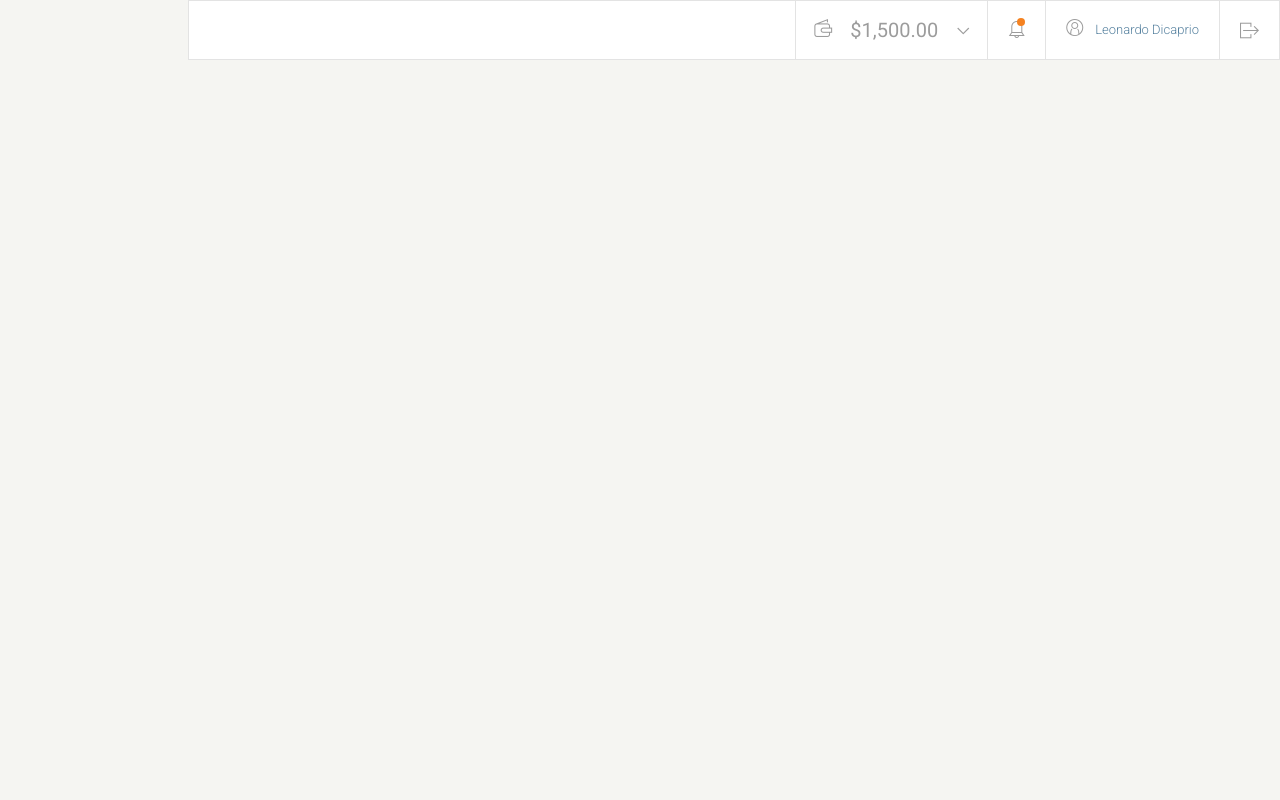
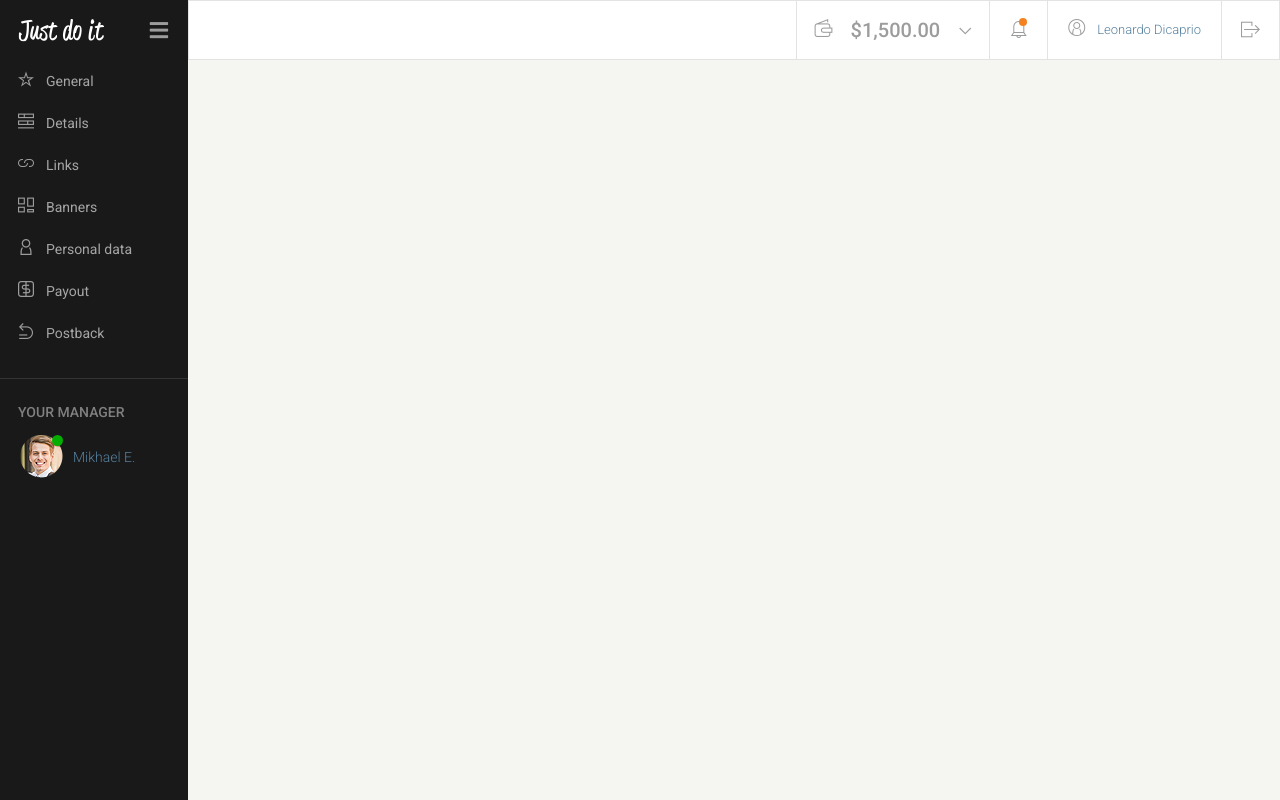
Before and after one commit to PawelZurawka/Admin-Panel, a website: page index.html in a window 1280 px wide. Drawn offline with Linux system fonts and the light colour scheme.

Commit message:
Finished sidebar section

```diff
--- a/index.html
+++ b/index.html
@@ -15,27 +15,88 @@
                 <ul class="container--fluid top-bar">
                     <li class="top-bar__wallet">
                         <button class="top-bar__wallet-button top-bar__button">
-                            <i class="icon icon--wallet top-bar__wallet-icon"></i>
+                            <i class="icon icon-wallet top-bar__wallet-icon"></i>
                             <span class="top-bar__money">$1,500.00</span>
-                            <i class="icon icon--arrow-down top-bar__arrow-icon"></i>
+                            <i class="icon icon-arrow-down top-bar__arrow-icon"></i>
                         </button>
                     </li>
                     <li class="top-bar__notification">
                         <button class="top-bar__notification-button top-bar__button">
-                            <i class="icon icon--notification top-bar__notification-icon"></i>
+                            <i class="icon icon-notification top-bar__notification-icon"></i>
                         </button>
                     </li>
                     <li class="top-bar__profile">
-                        <i class="icon icon--profile top-bar__profile-icon"></i>
+                        <i class="icon icon-profile top-bar__profile-icon"></i>
                         <a href="#" class="link--small top-bar__profile-name">leonardo dicaprio</a>
                     </li>
                     <li class="top-bar__quit">
                         <button class="top-bar__quit-button top-bar__button">
-                            <i class="icon icon--quit top-bar__quit-icon"></i>
+                            <i class="icon icon-quit top-bar__quit-icon"></i>
                         </button>
                     </li>
                 </ul>
             </div>
         </header>
+        <aside>
+            <div class="sidebar">
+                <div class="sidebar__logo-wrapper">
+                    <img class="sidebar__logo" src="images/logo.png" alt="logo">
+                    <i class="sidebar__hamburger-icon icon fa fa-bars"></i>
+                </div>
+                <ul class="sidebar__menu-list">
+                    <li class="sidebar__list-item">
+                        <a class="sidebar__link" href="#" id="general">
+                            <i class="icon icon-general sidebar__icon"></i>
+                            General
+                        </a>
+                    </li>
+                    <li class="sidebar__list-item">
+                        <a class="sidebar__link" href="#" id="details">
+                            <i class="icon icon-details sidebar__icon"></i>
+                            Details
+                        </a>
+                    </li>
+                    <li class="sidebar__list-item">
+                        <a class="sidebar__link" href="#" id="links">
+                            <i class="icon icon-links sidebar__icon"></i>
+                            Links
+                        </a>
+                    </li>
+                    <li class="sidebar__list-item">
+                        <a class="sidebar__link" href="#" id="banners">
+                            <i class="icon icon-banners sidebar__icon"></i>
+                            Banners
+                        </a>
+                    </li>
+                    <li class="sidebar__list-item">
+                        <a class="sidebar__link" href="#" id="personal-data">
+                            <i class="icon icon-personaldata sidebar__icon"></i>
+                            Personal data
+                        </a>
+                    </li>
+                    <li class="sidebar__list-item">
+                        <a class="sidebar__link" href="#" id="payout">
+                            <i class="icon icon-payout sidebar__icon"></i>
+                            Payout
+                        </a>
+                    </li>
+                    <li class="sidebar__list-item">
+                        <a class="sidebar__link" href="#" id="payout">
+                            <i class="icon icon-postback sidebar__icon"></i>
+                            Postback
+                        </a>
+                    </li>
+                </ul>
+                <div class="sidebar__manager">
+                    <div class="sidebar__manager-header">your manager</div>
+                    <div class="sidebar__manager-wrapper">
+                        <div class="sidebar__manager-photo">
+                            <img src="images/manager.png" alt="manager photo">
+                        </div>
+                        <div class="sidebar__manager-name"> mikhael e.</div>
+                    </div>
+                </div>
+            </div>
+        </aside>
     </body>
 </html>
--- a/sass/_basic-styles.scss
+++ b/sass/_basic-styles.scss
@@ -23,7 +23,6 @@
   }
 
   a {
-    color: $link-color;
     text-decoration: none;
     transition: 0.2s;
   }
--- a/sass/_mixins.scss
+++ b/sass/_mixins.scss
@@ -24,10 +24,3 @@
         color: $link-color-hover;
     }
 }
-
-@mixin top-bar-hover {
-    transition: 0.4s;
-        &:hover {
-            color: #000;
-        }
-}
--- a/sass/_variables.scss
+++ b/sass/_variables.scss
@@ -54,3 +54,4 @@ $font-black: 900;
 
 /* Border */
 $border: 1px solid #E3E3E3;
+$border-sidebar: 1px solid #333;
--- a/sass/components/_icons.scss
+++ b/sass/components/_icons.scss
@@ -10,7 +10,7 @@
     font-style: normal;
 }
 
-[class*='icon--']:before {
+[class*='icon-']:before {
     display: inline-block;
     font-family: 'Glyphter';
     font-style: normal;
@@ -19,34 +19,34 @@
     -webkit-font-smoothing: antialiased;
     -moz-osx-font-smoothing: grayscale;
 }
-.icon--arrow-down:before{content:'\0041';}
-.icon--arrow-down-small:before{content:'\0042';}
-.icon--arrow-left:before{content:'\0043';}
-.icon--arrow-right:before{content:'\0044';}
-.icon--arrow-up:before{content:'\0045';}
-.icon--arrow-up-small:before{content:'\0046';}
-.icon--banners:before{content:'\0047';}
-.icon--calendar:before{content:'\0048';}
-.icon--close:before{content:'\0049';}
-.icon--details:before{content:'\004a';}
-.icon--general:before{content:'\004b';}
-.icon--links:before{content:'\004c';}
-.icon--login:before{content:'\004d';}
-.icon--message:before{content:'\004e';}
-.icon--negative:before{content:'\004f';}
-.icon--notification:before{content:'\0050';}
-.icon--password:before{content:'\0051';}
-.icon--payout:before{content:'\0052';}
-.icon--personaldata:before{content:'\0053';}
-.icon--positive:before{content:'\0054';}
-.icon--postback:before{content:'\0055';}
-.icon--profile:before{content:'\0056';}
-.icon--quit:before{content:'\0057';}
-.icon--refresh:before{content:'\0058';}
-.icon--show:before{content:'\0059';}
-.icon--trash:before{content:'\005a';}
-.icon--url:before{content:'\0061';}
-.icon--wallet:before{content:'\0062';}
+.icon-arrow-down:before{content:'\0041';}
+.icon-arrow-down-small:before{content:'\0042';}
+.icon-arrow-left:before{content:'\0043';}
+.icon-arrow-right:before{content:'\0044';}
+.icon-arrow-up:before{content:'\0045';}
+.icon-arrow-up-small:before{content:'\0046';}
+.icon-banners:before{content:'\0047';}
+.icon-calendar:before{content:'\0048';}
+.icon-close:before{content:'\0049';}
+.icon-details:before{content:'\004a';}
+.icon-general:before{content:'\004b';}
+.icon-links:before{content:'\004c';}
+.icon-login:before{content:'\004d';}
+.icon-message:before{content:'\004e';}
+.icon-negative:before{content:'\004f';}
+.icon-notification:before{content:'\0050';}
+.icon-password:before{content:'\0051';}
+.icon-payout:before{content:'\0052';}
+.icon-personaldata:before{content:'\0053';}
+.icon-positive:before{content:'\0054';}
+.icon-postback:before{content:'\0055';}
+.icon-profile:before{content:'\0056';}
+.icon-quit:before{content:'\0057';}
+.icon-refresh:before{content:'\0058';}
+.icon-show:before{content:'\0059';}
+.icon-trash:before{content:'\005a';}
+.icon-url:before{content:'\0061';}
+.icon-wallet:before{content:'\0062';}
 
 .icon {
     color: $icon-color;
--- a/sass/sections/_sidebar.scss
+++ b/sass/sections/_sidebar.scss
@@ -0,0 +1,113 @@
+.sidebar {
+    position: fixed;
+    top: 0;
+    left: 0;
+    width: 188px;
+    height: 100vh;
+    display: flex;
+    flex-direction: column;
+    justify-content: flex-start;
+    background-color: $sidebar-bg-color;
+    color: $sidebar-font-color;
+
+    &__logo-wrapper {
+        display: flex;
+        align-items: center;
+        justify-content: space-between;
+        height: 60px;
+        margin-left: 18px;
+        width: calc(100%-18px);
+    }
+
+    &__hamburger-icon {
+        font-size: 21px;
+        cursor: pointer;
+        padding: 20px;
+    }
+
+    &__menu-list {
+        margin: 0;
+        border-bottom: $border-sidebar;
+        padding-left: 0px;
+        //width: 100%;
+        //overflow: hidden;
+        padding-bottom: 24px;
+    }
+
+    &__list-item {
+        position: relative;
+        height: 42px;
+        font-size: $paragraph-font-size;
+    }
+
+    &__link {
+        display: flex;
+        height: 100%;
+        width: 100%;
+        align-items: center;
+        padding-left: 18px;
+        &::before {
+            position: absolute;
+            content: "";
+            height: 100%;
+            top: 0;
+            left: 0;
+            width: 4px;
+            background-color: $btn-secondary;
+            display: none;
+        }
+        &:hover, &:hover i {
+            color: $sidebar-font-color-hover;
+            background-color: $sidebar-bg-color-hover;
+            &::before {
+                display: inline;
+            }
+        }
+    }
+    &__icon {
+        font-size: 16px;
+        margin-right: 12px;
+    }
+
+    &__manager-header {
+        text-transform: uppercase;
+        color: #808080;
+        margin-left: 18px;
+        margin-top: 25px;
+        margin-bottom: 15px;
+        font-size: $paragraph-font-size;
+        font-weight: $font-medium;
+    }
+
+    &__manager-wrapper {
+        display: flex;
+        align-items: center;
+        justify-content: flex-start;
+        cursor: pointer;
+    }
+
+    &__manager-photo {
+        display: flex;
+        align-items: center;
+        margin-left: 20px;
+        position: relative;
+        &::after {
+            position: absolute;
+            content: "";
+            width: 11px;
+            height: 11px;
+            border-radius: 50%;
+            background-color: $marked-checkbox;
+            top: 0;
+            left: 32px;
+        }
+    }
+
+    &__manager-name {
+        @include link-style-lg;
+        transition: 0.2s;
+        text-transform: capitalize;
+        margin-left: 10px;
+        font-size: $paragraph-font-size;
+    }
+}
--- a/sass/sections/_top-bar.scss
+++ b/sass/sections/_top-bar.scss
@@ -19,7 +19,7 @@
         &:hover {
             background-color: $menu-buttons-hover;
         }
-        &:hover i {
+        &:hover i, &:hover span {
             color: #000;
         }
     }
@@ -40,9 +40,10 @@
     &__money {
         font-size: 20px;
         color: $topbar-font-color;
+        font-weight: $font-medium;
         padding-left: 14px;
         padding-right: 15px;
-        @include top-bar-hover;
+        transition: 0.4s;
     }
 
     &__arrow-icon {
@@ -60,7 +61,7 @@
 
     &__notification-icon {
         font-size: 17px;
-        &:after {
+        &::after {
             position: absolute;
             content: "";
             width: 8px;
@@ -96,7 +97,7 @@
     }
 
     &__quit-button {
-        padding: 20px;
+        padding: 19px;
     }
 
     &__quit-icon {
```
Also changed, not shown: styleguide.html (+28 -28 lines), css/style.css, 1 other file.
